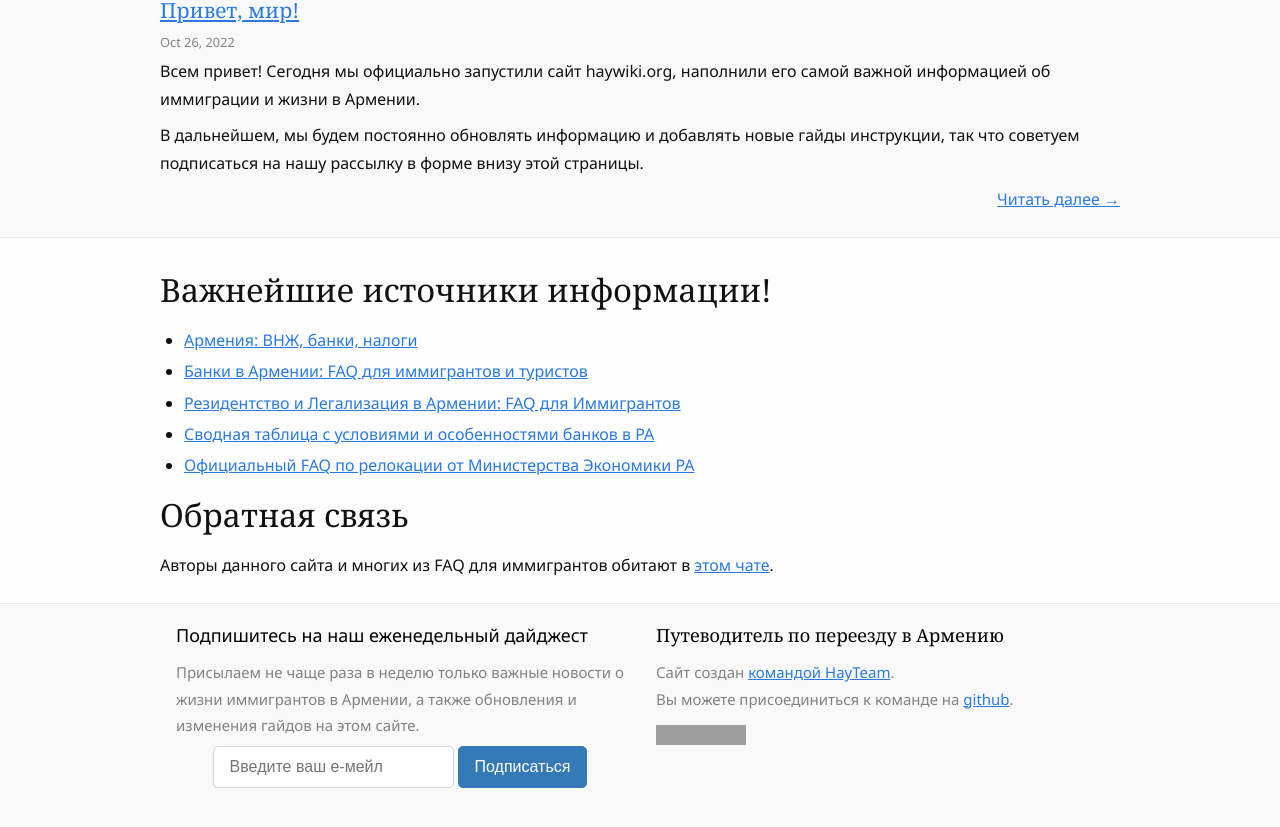
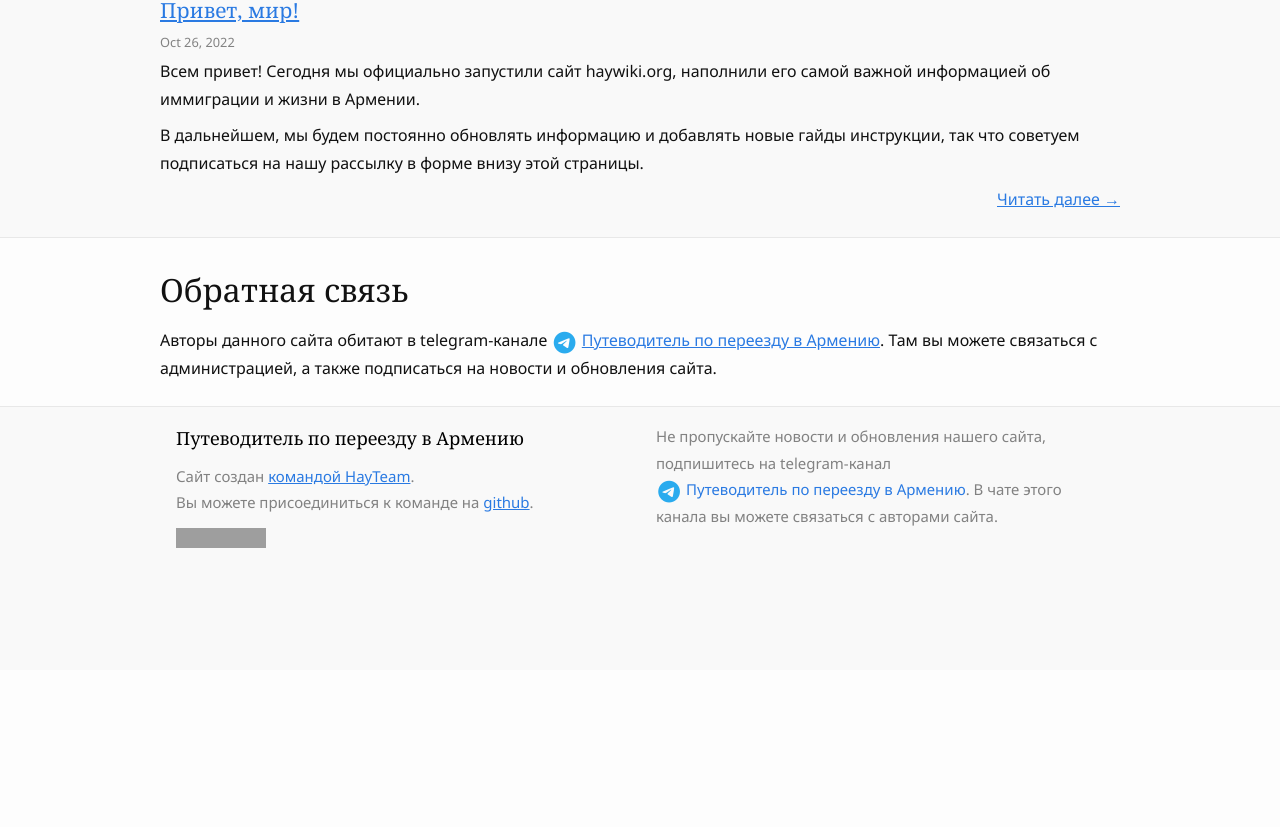
Before and after one commit to haywiki/haywiki.github.io, a Jekyll site: the page built from index.md, in a window 1280 px wide and 900 px high, scrolled down 4108 px. Shown: the top 827 px of the window. Built offline with Jekyll 4.4.1, drawn with Linux system fonts in a browser that asks for light colours; nearby versions of some CDN libraries; after the commit the page ends 4778 px from its top, so only the background shows below that; some of the changed text lies outside the part shown; grey boxes are pictures that could not be loaded.

Commit message:
ссылка на наш телеграм-канал

```diff
--- a/_config.yml
+++ b/_config.yml
@@ -51,4 +51,4 @@ defaults:
 
 # Content variables
 
-mir_cards_date: "14.02.2023"
+mir_cards_date: "2.03.2023"
--- a/_includes/footer.html
+++ b/_includes/footer.html
@@ -11,21 +11,6 @@
     <div class="wrapper">
         <div class="row">
             <div class="footer-col">
-                <p class="footer-heading">
-                    Подпишитесь на наш еженедельный дайджест
-                </p>
-                <p>
-                    Присылаем не чаще раза в неделю только важные новости о жизни иммигрантов в Армении, а также обновления и изменения гайдов на этом сайте.
-                </p>
-                <div class="subscribe">
-                    <form action="https://login.sendpulse.com/forms/simple/u/eyJ1c2VyX2lkIjo4MTU2Mzk0LCJhZGRyZXNzX2Jvb2tfaWQiOjQ5OTcwOSwibGFuZyI6InJ1In0=" method="post">
-                        <input type="hidden" name="sender" value="anton@haywiki.org">
-                        <input type="email" required name="email" placeholder="Введите ваш е-мейл">
-                        <button>Подписаться</button>
-                    </form>
-                </div>
-            </div>
-            <div class="footer-col">
                 <h2 class="footer-heading">{{ site.title | escape }}</h2>
                 <p>
                     Сайт создан <a class="u-email" href="https://github.com/haywiki">командой HayTeam</a>.<br />
@@ -36,6 +21,11 @@
                         <img alt="Лицензия Creative Commons" style="border-width:0" src="https://i.creativecommons.org/l/by-nc-sa/4.0/88x31.png" />
                     </a>
                 </p>
+            </div>
+            <div class="footer-col">
+                Не пропускайте новости и обновления нашего сайта, подпишитесь на telegram-канал
+                <nobr><i class="fa-brands fa-telegram"></i> <a href="https://t.me/haywiki">Путеводитель по переезду в Армению</a></nobr>.
+                В чате этого канала вы можете связаться с авторами сайта.
             </div>
         </div>
     </div>
--- a/_layouts/home.html
+++ b/_layouts/home.html
@@ -37,16 +37,11 @@ layout: default
   {%- endif -%}
 
   <div class="wrapper">
-    <h2>Важнейшие источники информации!</h2>
-    <ul>
-      <li><a href="https://t.me/am_banking_and_residency">Армения: ВНЖ, банки, налоги</a></li>
-      <li><a href="https://bit.ly/armenian-banks-faq">Банки в Армении: FAQ для иммигрантов и туристов</a></li>
-      <li><a href="https://bit.ly/armenian-residency-faq">Резидентство и Легализация в Армении: FAQ для Иммигрантов</a></li>
-      <li><a href="https://bit.ly/am-banks">Сводная таблица с условиями и особенностями банков в РА</a></li>
-      <li><a href="https://mineconomy.am/media/18156/reloc_mineconomy.pdf">Официальный FAQ по релокации от Министерства Экономики РА</a></li>
-    </ul>
-
     <h2>Обратная связь</h2>
-    <p>Авторы данного сайта и многих из FAQ для иммигрантов обитают в <a href="https://t.me/am_banking_and_relocation_chat">этом чате</a>.</p>
+    <p>
+        Авторы данного сайта обитают в telegram-канале
+        <i class="fa-brands fa-telegram"></i> <a href="https://t.me/haywiki">Путеводитель по переезду в Армению</a>.
+        Там вы можете связаться с администрацией, а также подписаться на новости и обновления сайта.
+    </p>
   </div>
 </div>
```
